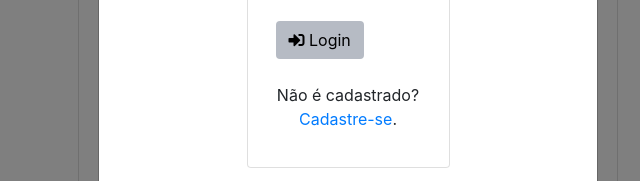
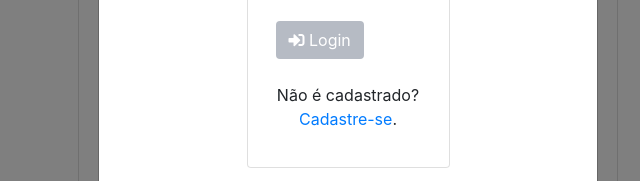
Before and after one commit to GermanoNott/FinalWebZero, a plain HTML site: page cadastro.html in a window 1280 px wide. Both pictures are taken after a click on the button "Login". Shown: the part 342-523 px from the top of the page, 292-932 px from the left. Drawn offline with nearby package versions, Linux system fonts and the light colour scheme.

Commit message:
login e registro

```diff
--- a/estilos.css
+++ b/estilos.css
@@ -57,11 +57,12 @@ input[type='checkbox']:focus {
 
 .botao-padrao {
     background-color: var(--gray);
-    color: black;
+    color: white;
 }
 
 .botao-padrao:hover {
     background-color: var(--purple-dark);
+    color: white;
 }
 
 .input-range::-webkit-slider-thumb {
@@ -85,6 +86,9 @@ input[type='checkbox']:focus {
 }
 }
 
+#loginForm button{
+    color: white;
+}
 
 footer {
     background-color: var(--gray);
```
